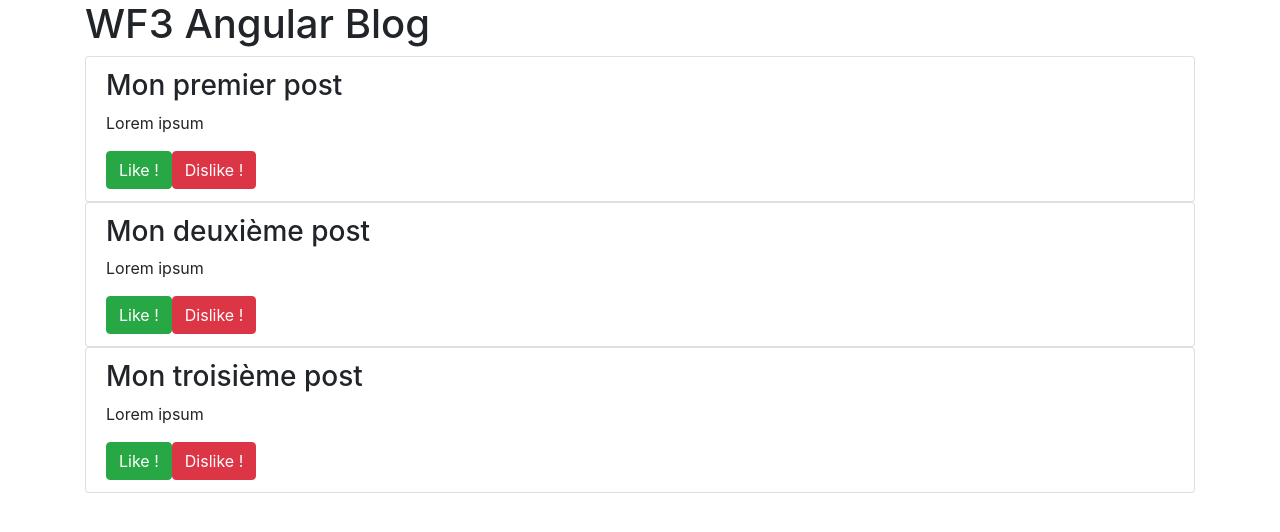
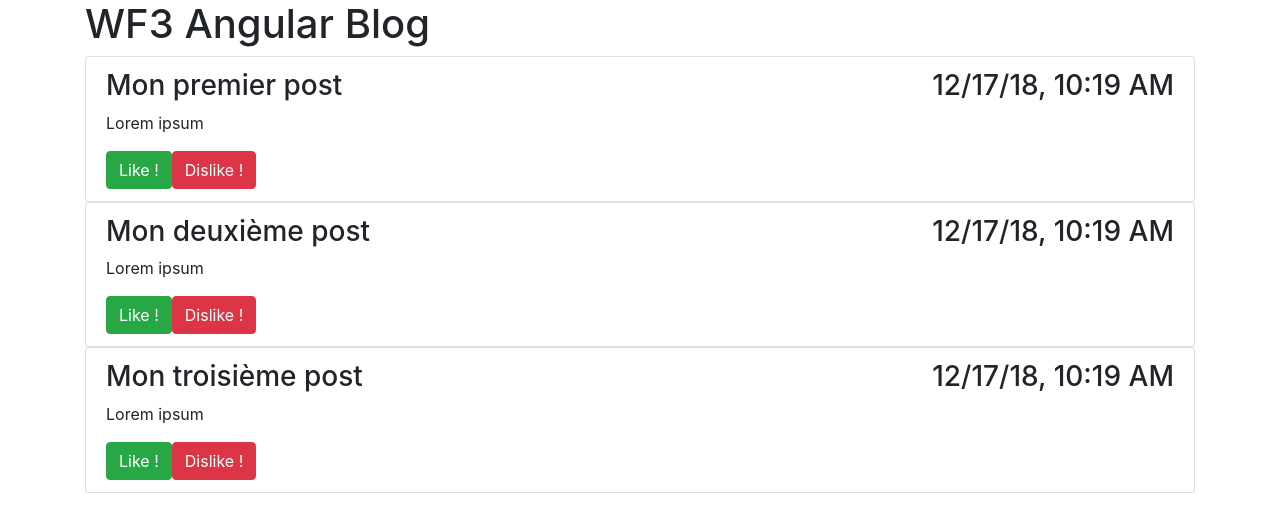
Before and after one commit to safikk/Blog, an Angular app: page / in a window 1280 px wide. Shown: the top 532 px of the page. Built offline with nearby package versions, Linux system fonts and the light colour scheme.

Commit message:
Last modification

```diff
--- a/src/app/app.component.html
+++ b/src/app/app.component.html
@@ -1,4 +1,4 @@
 <div class="container">
   <h1>WF3 Angular Blog</h1>
-  <app-post-list></app-post-list>
+  <app-post-list [posts]="posts"></app-post-list>
 </div>
--- a/src/app/app.component.ts
+++ b/src/app/app.component.ts
@@ -6,5 +6,28 @@ import { Component } from '@angular/core';
   styleUrls: ['./app.component.css']
 })
 export class AppComponent {
-  title = 'blog';
+  posts: Array<Object> = [
+    {
+      title: "Mon premier post",
+      content: "Lorem ipsum",
+      loveIts: 0,
+      created_at: new Date()
+
+    },
+    {
+      title: "Mon deuxième post",
+      content: "Lorem ipsum",
+      loveIts: 0,
+      created_at: new Date()
+
+    },
+    {
+      title: "Mon troisième post",
+      content: "Lorem ipsum",
+      loveIts: 0,
+      created_at: new Date()
+
+    },
+
+  ];
 }
--- a/src/app/post-list/post-list.component.ts
+++ b/src/app/post-list/post-list.component.ts
@@ -1,4 +1,4 @@
-import { Component, OnInit } from '@angular/core';
+import { Component, OnInit, Input } from '@angular/core';
 
 @Component({
   selector: 'app-post-list',
@@ -6,30 +6,9 @@ import { Component, OnInit } from '@angular/core';
   styleUrls: ['./post-list.component.css']
 })
 export class PostListComponent implements OnInit {
-  posts: Array<Object> = [
-    {
-      title: "Mon premier post",
-      content: "Lorem ipsum",
-      loveIts: 0,
-      created_at: new Date()
 
-    },
-    {
-      title: "Mon deuxième post",
-      content: "Lorem ipsum",
-      loveIts: 0,
-      created_at: new Date()
+  @Input() posts;
 
-    },
-    {
-      title: "Mon troisième post",
-      content: "Lorem ipsum",
-      loveIts: 0,
-      created_at: new Date()
-
-    },
-
-  ];
 
   constructor() { }
 
--- a/src/app/post/post.component.html
+++ b/src/app/post/post.component.html
@@ -3,7 +3,7 @@
           'list-group-item-success': post.loveIts > 0,
           'list-group-item-danger': post.loveIts < 0
 }">
-  <h3> {{ post.title }}<span class="float-right">{{ post.date }}</span></h3>
+  <h3> {{ post.title }}<span class="float-right">{{ post.created_at | date: "short" }}</span></h3>
   <p>
    {{ post.content }}
   </p>
```
